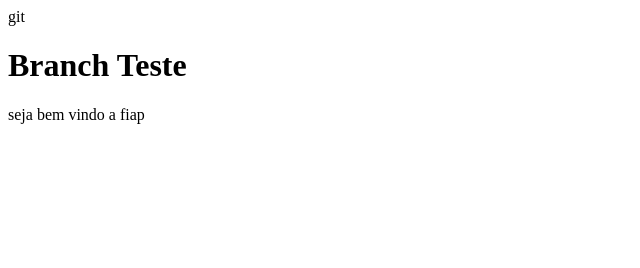
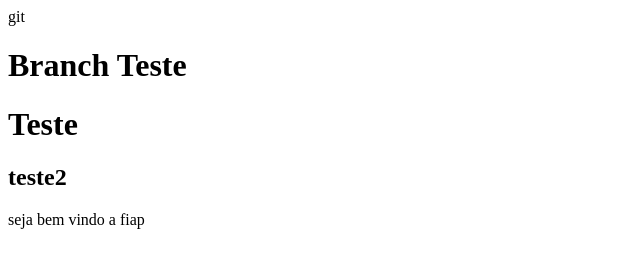
Before and after one commit to welltecnc/ProjetoBranch, a plain HTML site: page index.html in a window 1280 px wide. Shown: the whole page, without its empty margins (0-640 px from the left). Drawn offline with Linux system fonts and the light colour scheme.

Commit message:
criando h1 e h2 no index

```diff
--- a/index.html
+++ b/index.html
@@ -7,6 +7,8 @@
 </head>git
 <body>
     <h1>Branch Teste</h1>
+    <h1>Teste</h1>
+    <h2>teste2</h2>
 
 
     <!--chamando o javascript externo-->
```
